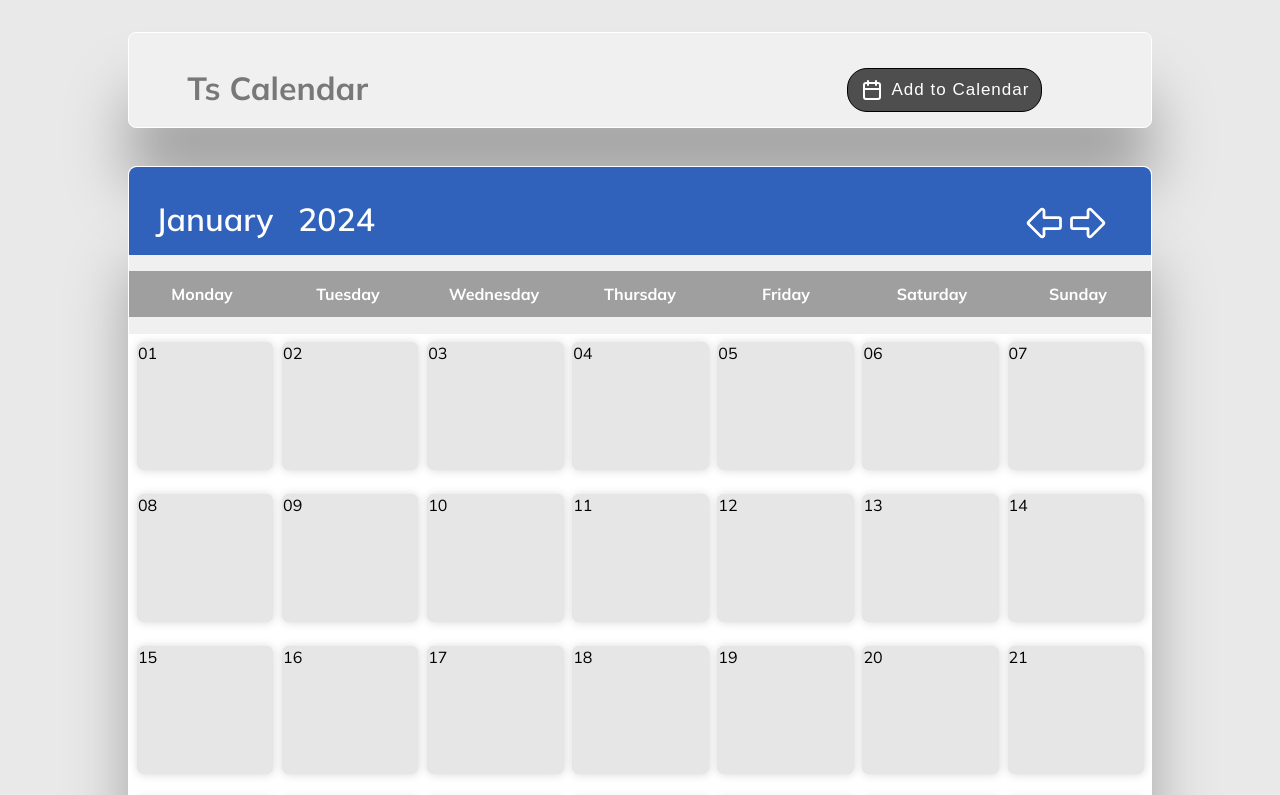
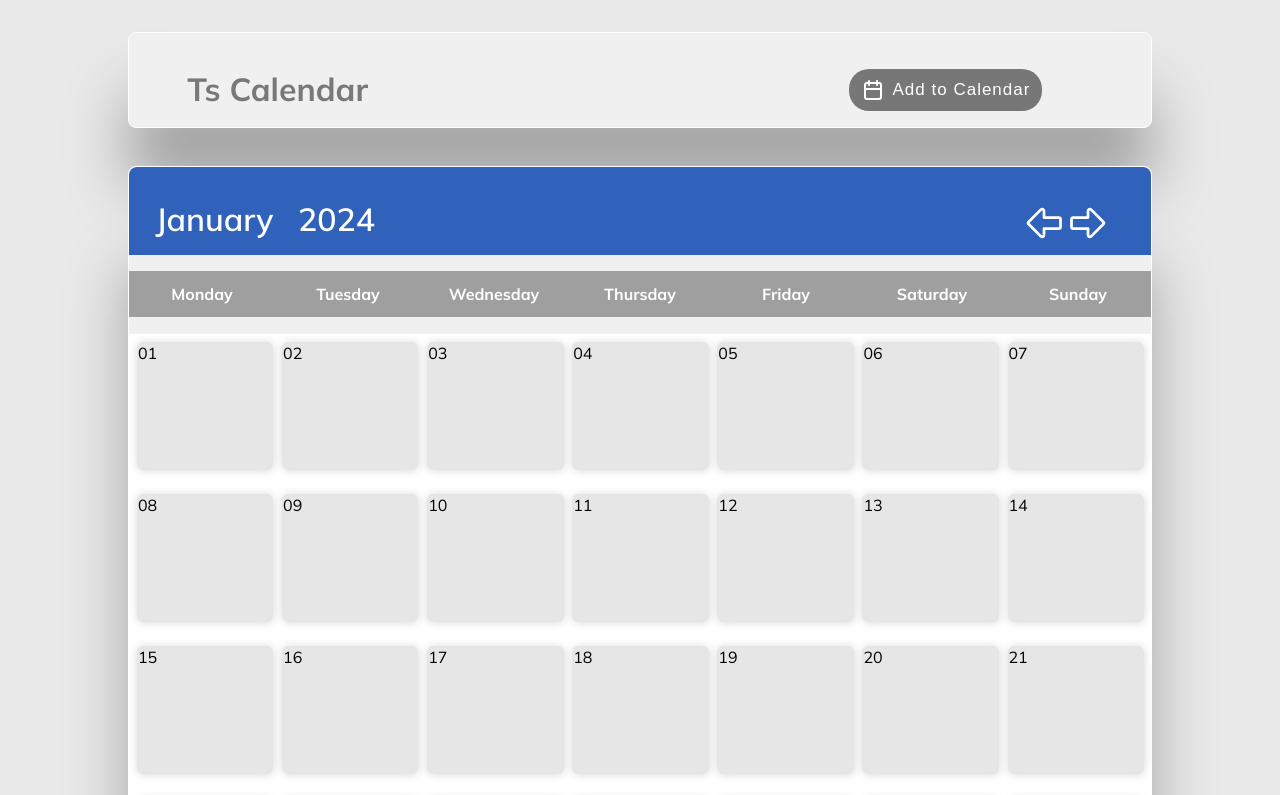
Before and after one commit to JuanAzula/TS-Calendar, a website built with Vite: page index.html in a window 1280 px wide. Shown: the top 795 px of the page. Built offline with nearby package versions, Linux system fonts and the light colour scheme.

Commit message:
Clean css code

```diff
--- a/src/css/footer.css
+++ /dev/null
@@ -1,4 +0,0 @@
-/* .footer {
-    position: fixed;
-    bottom: 1rem;
-} */
--- a/src/css/header.css
+++ b/src/css/header.css
@@ -31,13 +31,12 @@
     position: relative;
     cursor: pointer;
     align-self: flex-end;
-    background-color: rgb(78, 78, 78);
+    background-color: rgb(119, 119, 119);
     border-radius: 20px;
     padding: 9px 12px;
     gap: 8px;
     border: none;
     margin-right: 10%;
-    border: 1px solid black;
     margin-right: 10%;
 }
 
--- a/src/css/modal.css
+++ b/src/css/modal.css
@@ -52,7 +52,6 @@
 
 .modal__input {
     width: 100%;
-    /* cursor: pointer; */
     padding: 0.5rem;
     border-radius: 0.5rem;
     border: 1px solid black
--- a/src/css/style.css
+++ b/src/css/style.css
@@ -2,7 +2,6 @@
 @import url("colors.css");
 @import url("header.css");
 @import url("calendar.css");
-@import url("footer.css");
 @import url("events.css");
 
 * {
@@ -14,11 +13,6 @@
 }
 
 body {
-  /* background: var(--indigo-200);
-  background-image: url("../assets/biel-morro-_l8ZdgJ9m7w-unsplash.jpg");
-  background-attachment: fixed;
-  background-size: cover;
-  background-position: center; */
   background-color: rgb(233, 233, 233);
 }
 
@@ -32,7 +26,6 @@ body {
   left: 0;
   width: 100%;
   height: 140%;
-  /* background-color: rgba(0, 0, 0, 0.6); */
   backdrop-filter: blur(3px);
   z-index: 3;
 }
```
Also changed, not shown: src/css/calendar.css (+0 -18 lines), src/css/events.css (+0 -9 lines).
